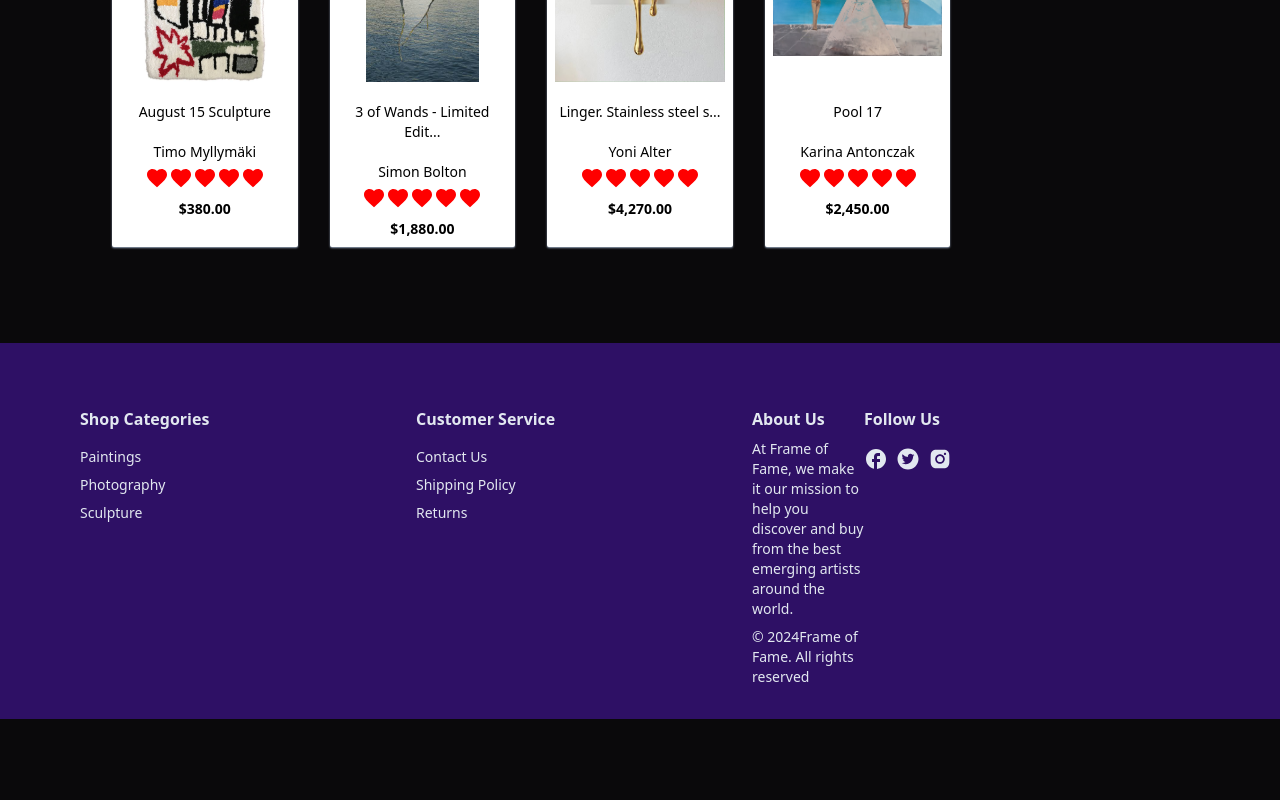
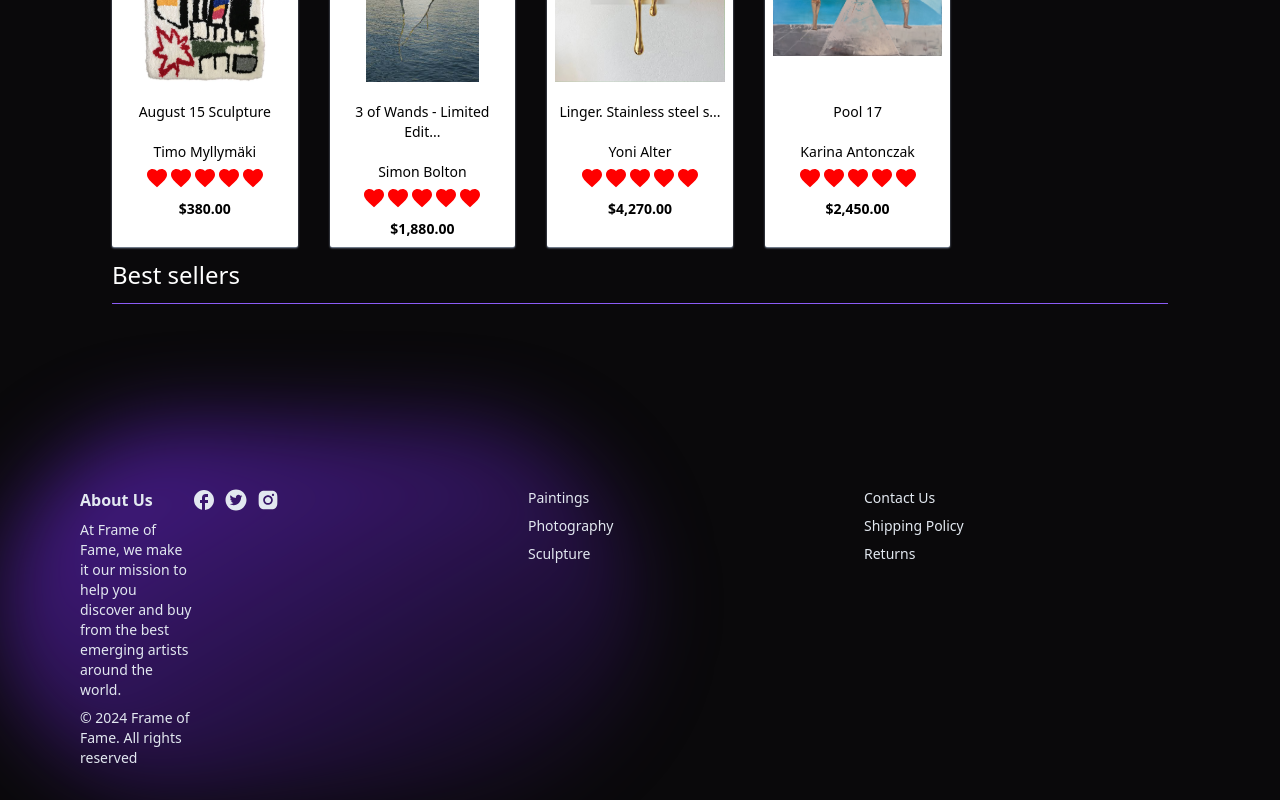
Before and after one commit to noakrispin/A13, a Next.js app: page / in a window 1280 px wide. Shown: the part 705-1505 px from the top of the page. Before the commit the page ends 1424 px from the top, so only its background shows below. Built offline with nearby package versions, Linux system fonts and the light colour scheme.

Commit message:
db+footer fix

```diff
--- a/app/components/footer/Footer.tsx
+++ b/app/components/footer/Footer.tsx
@@ -1,65 +1,52 @@
 import Link from "next/link";
 import Container from "../Container";
 import FooterList from "./FooterList";
+import { MdFacebook } from 'react-icons/md';
+import { AiFillInstagram, AiFillTwitterCircle } from 'react-icons/ai';
 
-import {MdFacebook} from 'react-icons/md';
-import {AiFillInstagram, AiFillTwitterCircle} from 'react-icons/ai';
+const Footer: React.FC = () => {
+  return (
+    <footer className=" text-slate-200 text-sm mt-16 relative">
+      {/* Elliptical background */}
+      <div className="absolute inset-0 md:w-1/2">
+        <div className="Ellipse1 w-full h-full bg-gradient-to-br from-violet-900 to-transparent bg-opacity-60 rounded-full blur-2xl"></div>
+      </div>
+      {/* Content */}
+      <Container>
+        <div className="flex flex-col md:flex-row justify-between pt-16 pb-8 relative z-10">
+        <div className="w-full md:w-1/3 mb-6 md:mb-0">
+            <h3 className="text-base font-bold mb-2">About Us</h3>
+            <p className="mb-2">
+              At Frame of Fame, we make it our mission to help you discover and buy from the best emerging artists around the world.
+            </p>
+            <p>&copy; {new Date().getFullYear()} Frame of Fame. All rights reserved</p>
+          </div>
+          <FooterList title="Follow Us">
+            <div className="flex gap-2">
+              <Link href='#'><MdFacebook size={24} /></Link>
+              <Link href='#'><AiFillTwitterCircle size={24} /></Link>
+              <Link href='#'><AiFillInstagram size={24} /></Link>
+            </div>
+          </FooterList>
 
- const Footer = () => {
-  return (
-    <footer className="
-    bg-violet-950
-    text-slate-200
-    text-sm
-    mt-16">
-      <Container>
-        <div className="flex
-        flex-col
-        md:flex-row
-        justify-between
-        pt-16
-        pb-8">
-          <FooterList>
-            <h3 className="text-base font-bold mb-2">Shop Categories</h3>
+          <FooterList title="Shop Categories">
             <Link href='#'>Paintings</Link>
             <Link href='#'>Photography</Link>
             <Link href='#'>Sculpture</Link>
           </FooterList>
 
-          <FooterList>
-            <h3 className="text-base font-bold mb-2">Customer Service</h3>
+          <FooterList title="Customer Service">
             <Link href='#'>Contact Us</Link>
             <Link href='#'>Shipping Policy</Link>
             <Link href='#'>Returns</Link>
           </FooterList>
-          <div className="w-full md:w-1/3 mb-6 md:mb-0">
-          <h3 className="text-base font-bold mb-2">About Us</h3>
-          <p className="mb-2">
-          At Frame of Fame,
-          we make it our mission to help you discover
-          and buy from the best emerging artists around the world.
-          </p>
-          <p>&copy; {new Date().getFullYear()}
-          Frame of Fame. All rights reserved</p>
-          </div>
-          <FooterList>
-          <h3 className="text-base font-bold mb-2">Follow Us</h3>
-          <div className="flex gap-2">
-          <Link href='#'>
-            <MdFacebook size={24}/>
-          </Link>
-          <Link href='#'>
-            <AiFillTwitterCircle size={24}/>
-          </Link>
-          <Link href='#'>
-            <AiFillInstagram size={24}/>
-          </Link>
-          </div>
-          </FooterList>
+
+
+
         </div>
       </Container>
     </footer>
-  )
+  );
 }
 
-export default Footer
+export default Footer;
--- a/app/components/footer/FooterList.tsx
+++ b/app/components/footer/FooterList.tsx
@@ -1,4 +1,5 @@
 interface FooterListProps{
+    title: string;
     children: React.ReactNode;
 
 }
--- a/app/page.tsx
+++ b/app/page.tsx
@@ -34,6 +34,19 @@ export default function Home() {
         return <ProductsCard key={products.id} data={products}/>;
         })}
         </div>
+
+        <div className=" text-white text-2xl
+         border-b-[1px] border-violet-500 py-3 flex justify-between gap-4">
+          Best sellers
+        </div>
+
+        <div className="grid grid-cols-2
+        sm:grid-cols-3 lg:grid-cols-4 xl:grid-cols-5
+        2xl:grid-cols-6 gap-8 mt-6">
+        {/* {products.map((products: ) => {
+        return <ProductsCard key={products.id} data={products}/>;
+        })} */}
+        </div>
       </Container>
     </div>
   );
--- /dev/null
+++ b/libs/prismadb.ts
@@ -0,0 +1,11 @@
+import { PrismaClient } from "@prisma/client";
+
+declare global {
+    var prisma: PrismaClient | undefined
+}
+
+const client = globalThis.prisma || new PrismaClient();
+
+if (process.env.NODE_ENV !== 'production') globalThis.prisma = client
+
+export default client;
--- a/package.json
+++ b/package.json
@@ -14,11 +14,13 @@
     "@emotion/styled": "^11.11.0",
     "@mui/icons-material": "^5.15.11",
     "@mui/material": "^5.15.11",
+    "@next-auth/prisma-adapter": "^1.0.7",
     "@prisma/client": "^5.11.0",
     "@types/node": "20.11.20",
     "@types/react": "18.2.60",
     "@types/react-dom": "18.2.19",
     "autoprefixer": "10.4.17",
+    "bcryptjs": "^2.4.3",
     "eslint": "8.57.0",
     "eslint-config-next": "14.1.0",
     "next": "^14.1.4",
--- /dev/null
+++ b/pages/api/auth/[...nextauth].ts
@@ -0,0 +1,44 @@
+import NextAuth from "next-auth"
+import GoogleProvider from "next-auth/providers/google"
+import CredentialsProvider from "next-auth/providers/credentials"
+import { PrismaAdapter } from "@next-auth/prisma-adapter"
+import prisma from "@/libs/prismadb"
+
+
+export default NextAuth({
+    adapter: PrismaAdapter(prisma),
+    providers: [
+      GoogleProvider({
+        clientId: process.env.GOOGLE_CLIENT_ID as string,
+        clientSecret: process.env.GOOGLE_CLIENT_SECRET as string,
+      }),
+      // CredentialsProvider({
+      //   name: 'credentials',
+      //   credentials: {
+      //     email: {
+      //       label: 'Email',
+      //       type: 'text',
+      //     },
+      //     password: {
+      //       label: 'Password',
+      //       type: 'password',
+      //     },
+      //   },
+      //   async authorize(credentials) {
+      //     if(!credentials?.email || !credentials.password) {
+      //       throw new Error('Email and password are required')
+      //     }
+      //     const user = await prisma.user.findUnique({
+      //       where: {
+      //         email: credentials.email,
+      //       },
+      //     })
+
+      //     if(!user || !user?.hashedPassword){
+      //       throw new Error('Invalid credentials')
+      //     }
+      //     const isCorrectedPassword = await bc
+      //   }
+      // })
+    ],
+  });
```
Also changed, not shown: 1 other file (tests, documents, lock files or other folders).
